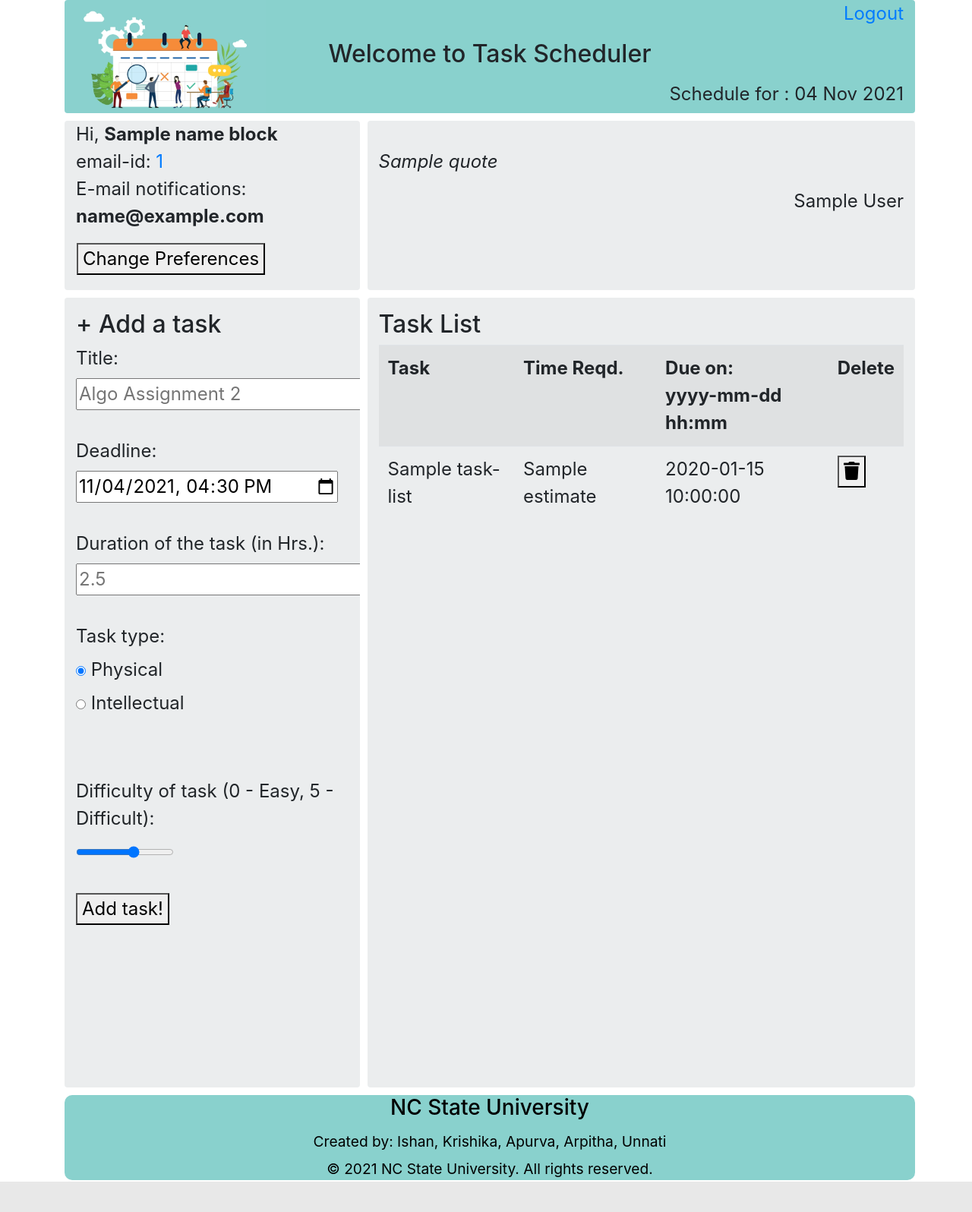
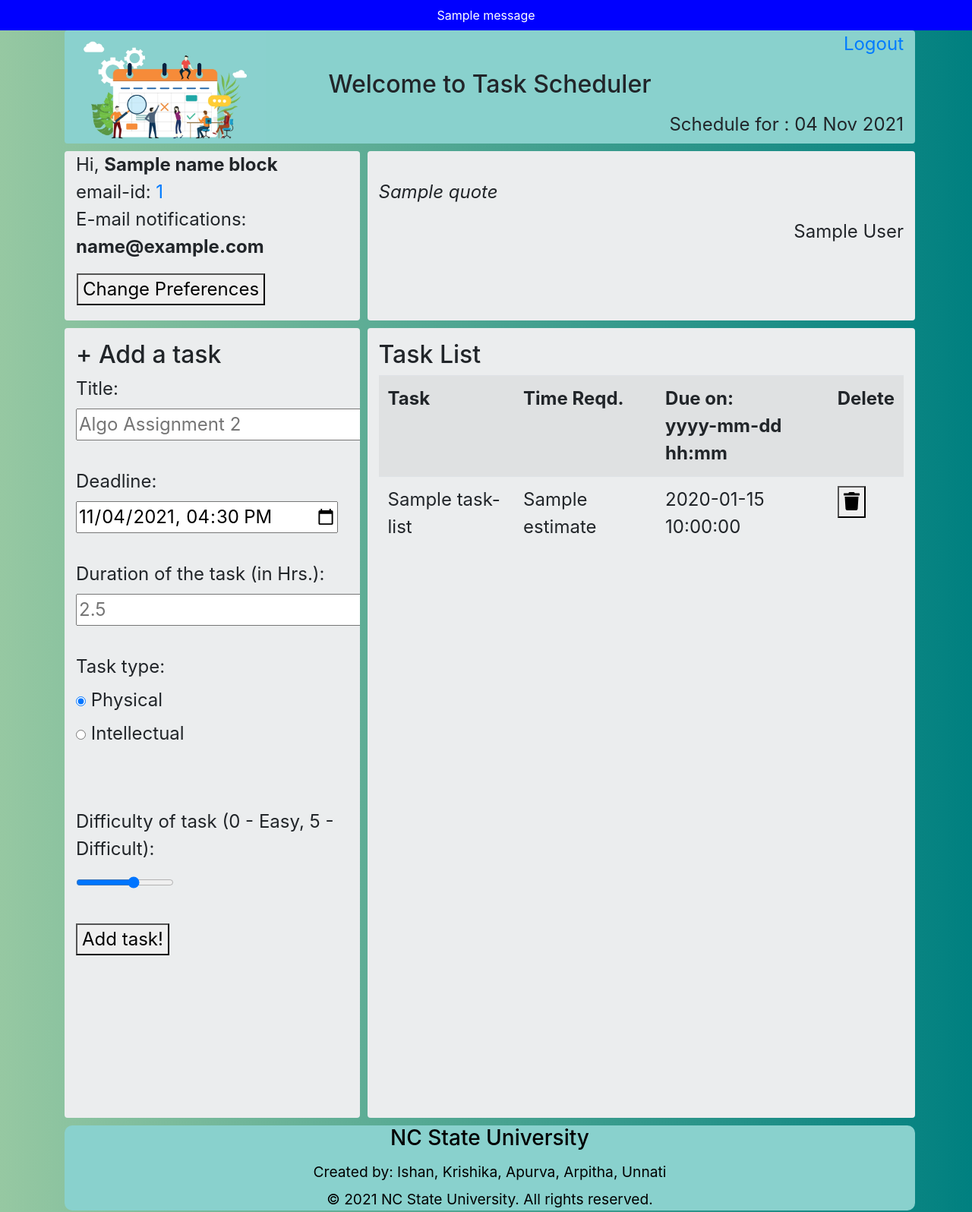
Before and after one commit to purv2100/Simplii21, a Flask app: template src/templates/index.html in a window 1280 px wide. Shown: the whole page at 76% size. Before the commit the page ends 1556 px from the top, so only its background shows below. Run offline with Flask 2, Linux system fonts and the light colour scheme; the template is opened without the code that fills it: most values are stand-ins (such as "Sample title", 1, 10 or a date in 2020); one stand-in notice (Sample message) is shown; some libraries are stand-ins or nearby versions.

Commit message:
Update app.py with db integration for tasks, index.html for message flashes

```diff
--- a/src/app.py
+++ b/src/app.py
@@ -22,6 +22,7 @@ client = pymongo.MongoClient("mongodb+srv://radhika:Radhika1997@simplii.tvhh1.mo
 #database to which connections are to be made
 db = client.simplii
 testUserInfo = db.testUserInfo
+testTaskInfo = db.testTaskInfo
 
 
 app = Flask(__name__, static_folder='static')
@@ -140,8 +141,6 @@ def login_post():
 
 
 '''
-
-
 @app.route("/signup", methods=['GET','POST'])
 def signup():
     error = None
@@ -224,7 +223,7 @@ def mainPage():
 @app.route('/logout')
 def logout():
     """This function ends the session and logs the user out."""
-    #session.pop('user', None)
+    session.pop('user_id', None)
     return redirect('/')
 
 @app.route("/update_user_info", methods = ["POST"])
@@ -274,8 +273,16 @@ def add_new_task():
 
 
     new_task_information["difficulty"] = form_data["difficulty"]
+    new_task_information["task_status"] = "Pending"
 
     print(new_task_information)
+    print(session['user_id'])
+
+    #add task to db
+    user_task_data = {'user_id': session['user_id'], 'task_id': new_id, 'task_name': new_task_information["task_name"], 'deadline': new_task_information["deadline"], 'estimate': new_task_information["estimate"], 'task_type': new_task_information["task_type"], 'quant_verbal': new_task_information["quant_verbal"], 'creat_consum': new_task_information["creat_consum"], 'difficulty': new_task_information["difficulty"], 'task_status': new_task_information["task_status"]}
+    testTaskInfo.insert_one(user_task_data)
+    flash('Your new task has been recorded!')
+
     with open(os.path.join(TODO_TASKS_PATH, new_id+".json"), "w", encoding="utf-8") as json_file:
         json.dump(new_task_information, json_file)
 
--- a/src/templates/index.html
+++ b/src/templates/index.html
@@ -35,6 +35,20 @@
   <title>Simplii</title>
   <link rel="shortcut icon" href="../static/images/calendar.png">
 </head>
+<head>
+    <style>
+      .alert-error {
+        padding: 8px;
+        background-color: blue;
+        color: white;
+      }
+    </style>
+</head>
+ <body style="background: #96c8a2;background-image: linear-gradient(to right, #96c8a2 , #008080)">
+    {% for message in get_flashed_messages() %}
+      <div align="center" class="alert-error">{{ message }}</div>
+    {% endfor %}
+ </body>
 <body onload='force_initialization({{data|tojson}})'>
 
 
```
